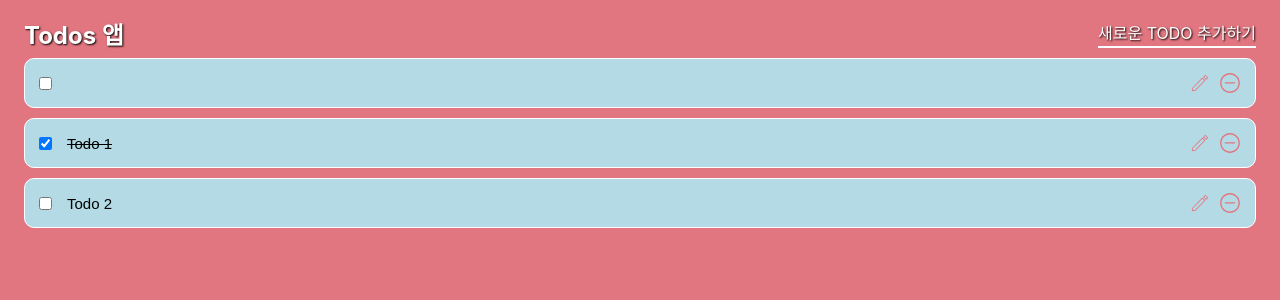
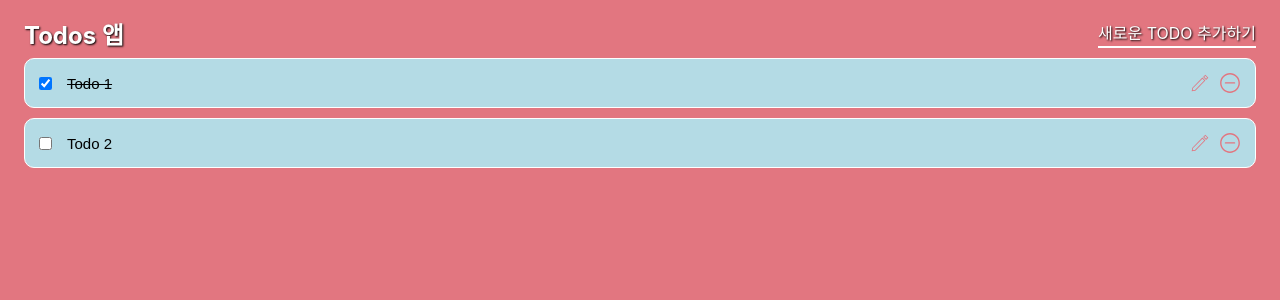
Before and after one commit to newfly101/Project.Base.Reacts, a React (Create React App) app in the folder web/: page / in a window 1280 px wide. Shown: the top 300 px of the page. Built offline with nearby package versions, Linux system fonts and the light colour scheme.

Commit message:
[4] css 조정

```diff
--- a/web/src/App.js
+++ b/web/src/App.js
@@ -24,7 +24,7 @@ export default class App extends React.Component {
         this.setState({todoData: index});
     }
     handleOnChangeChecked = (e, id) => {
-        console.log(e.target.checked);
+        // console.log(e.target.checked);
         const newTodo = this.state.todoData.map((todo) => {
             if (todo.id === id) {
                 return {...todo, completed: e.target.checked};
@@ -35,7 +35,7 @@ export default class App extends React.Component {
         this.setState({ todoData: newTodo });
     }
     handleOnChangeInput = (e, id) => {
-        console.log(e.target.value);
+        // console.log(e.target.value);
         const newTodo = this.state.todoData.map((todo) => {
             if (todo.id === id) {
                 return {...todo, title: e.target.value};
@@ -77,19 +77,13 @@ export default class App extends React.Component {
                     <h1>Todos 앱</h1>
                     <span className="new-todo" onClick={() => this.handleAddNewTODO()}>새로운 TODO 추가하기</span>
                 </div>
-                <div className="add-todos">
-                    <input type="checkbox"/>
-                    <input className="todo" type="text" defaultChecked={false}/>
-                    <img src="/assets/modify.svg" alt="modify"/>
-                    <img src="/assets/delete.svg" alt="delete"/>
-                </div>
                 {this.state.todoData.map((data)=> (
                     <div className="add-todos" key={data.id}>
                         <input type="checkbox"
                                checked={data.completed}
                                onChange={(e) => this.handleOnChangeChecked(e, data.id)}/>
                         <input
-                            className={data.completed !== true ? "todo" : "todo-complete"}
+                            className={data.completed !== true ? "todo" : "todo todo-complete"}
                             type="text"
                             name="value"
                             value={data.title}
--- a/web/src/css/general.css
+++ b/web/src/css/general.css
@@ -23,6 +23,10 @@ h1 {
     text-shadow: 1px 1px 2px black;
     font-weight: bold;
     display: flex;
+}
+.new-todo {
+    -webkit-user-drag: none;
+    user-select: none;
 }
 .add-todos {
     width: 100%;
@@ -55,11 +59,6 @@ h1 {
     background-color: #b4dbe5;
 }
 .add-todos > .todo-complete {
-    border: none;
-    width: 95%;
-    margin-left: 10px;
-    font-size: 15px;
-    background-color: #b4dbe5;
     text-decoration: line-through;
 }
 .add-todos > .todo:focus {
```
